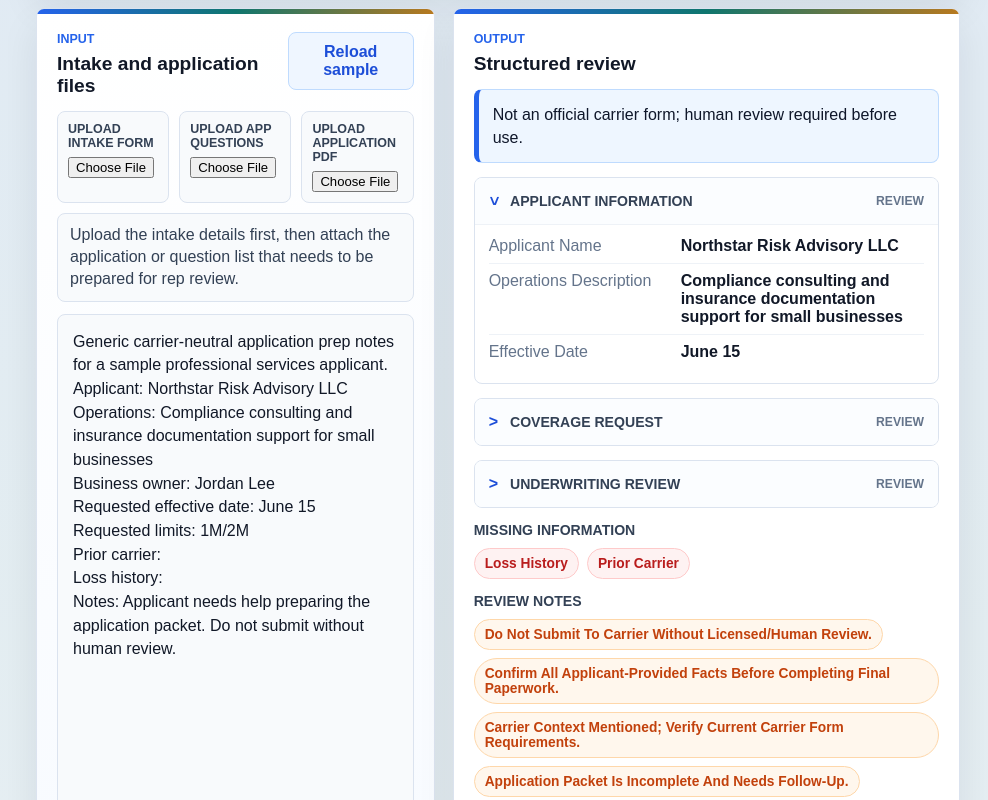
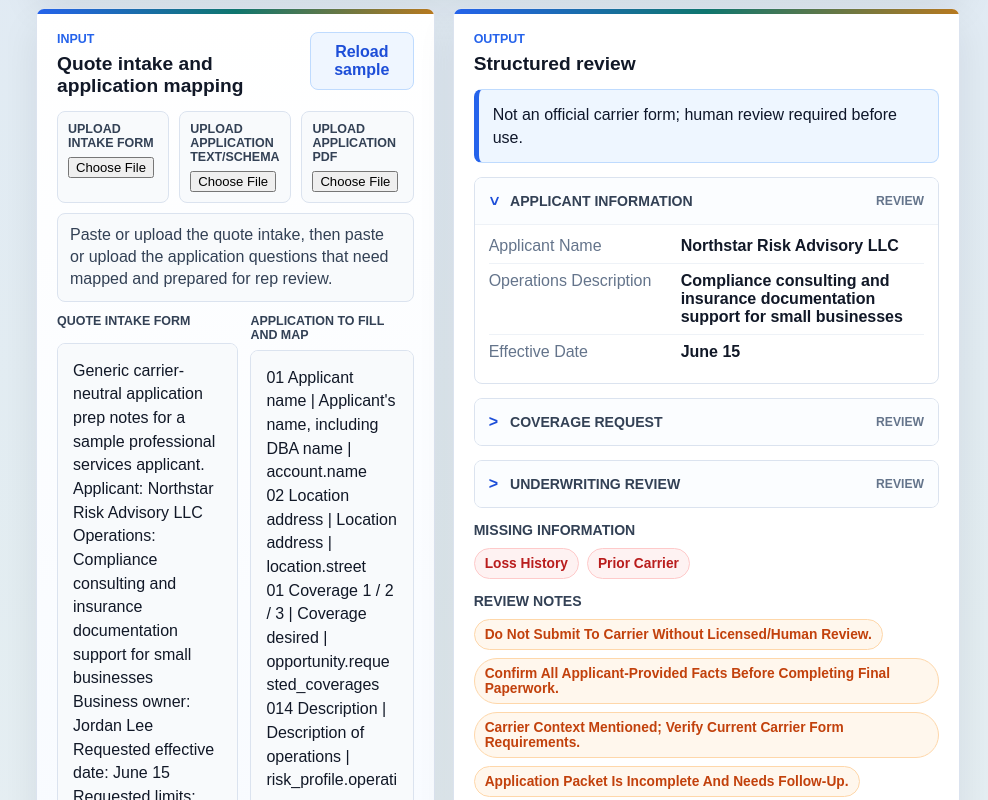
Before and after one commit to Tondie-HSPI/business-review-ai-orchestration, a Next.js app in the folder web/: page / in a window 1280 px wide. Shown: the part 900-1700 px from the top of the page, without its empty margins (292-1280 px from the left). Built offline with nearby package versions, Linux system fonts and the light colour scheme.

Commit message:
Add intake and application mapping inputs

```diff
--- a/web/app/globals.css
+++ b/web/app/globals.css
@@ -421,6 +421,29 @@ textarea {
   line-height: 1.48;
   color: var(--ink);
   background: #f8fafc;
+}
+
+.intakeAppGrid {
+  display: grid;
+  grid-template-columns: minmax(0, 1fr) minmax(0, 0.9fr);
+  gap: 12px;
+}
+
+.textInputBlock {
+  display: grid;
+  gap: 8px;
+  min-width: 0;
+}
+
+.textInputBlock span {
+  color: #334155;
+  font-size: 0.78rem;
+  font-weight: 800;
+  text-transform: uppercase;
+}
+
+.textInputBlock textarea {
+  min-height: 460px;
 }
 
 .uploadGrid {
@@ -988,7 +1011,8 @@ pre {
   }
 
   .uploadGrid,
-  .uploadStatus {
+  .uploadStatus,
+  .intakeAppGrid {
     grid-template-columns: 1fr;
   }
 }
--- a/web/app/page.tsx
+++ b/web/app/page.tsx
@@ -27,6 +27,7 @@ export default function Home() {
   const [text, setText] = useState(applicationSample);
   const [sourceRecord, setSourceRecord] = useState<SalesforceLikeRecord | null>(null);
   const [formQuestions, setFormQuestions] = useState<FormQuestion[]>(defaultLiquorRestaurantQuestions);
+  const [applicationText, setApplicationText] = useState<string>(questionsToText(defaultLiquorRestaurantQuestions));
   const [uploadedPdfName, setUploadedPdfName] = useState<string>("");
   const [uploadMessage, setUploadMessage] = useState<string>("");
   const [reviewedAnswers, setReviewedAnswers] = useState<Record<string, boolean>>({});
@@ -97,14 +98,16 @@ export default function Home() {
 
   async function handleQuestionUpload(file: File | null) {
     if (!file) return;
-    const parsed = JSON.parse(await file.text()) as FormQuestion[];
+    const content = await file.text();
+    const parsed = parseApplicationQuestions(content);
+    setApplicationText(content);
     setFormQuestions(parsed);
     setMode((currentMode) => (
       currentMode === "application-prep" || currentMode === "contractor" || currentMode === "landscaper" || currentMode === "liquor-restaurant"
         ? currentMode
         : "application-prep"
     ));
-    setUploadMessage(`Loaded ${parsed.length} form questions from ${file.name}`);
+    setUploadMessage(`Loaded ${parsed.length} application questions from ${file.name}`);
     setReviewedAnswers({});
   }
 
@@ -117,6 +120,12 @@ export default function Home() {
         : "application-prep"
     ));
     setUploadMessage(`Attached carrier app PDF: ${file.name}`);
+    setReviewedAnswers({});
+  }
+
+  function handleApplicationTextChange(value: string) {
+    setApplicationText(value);
+    setFormQuestions(parseApplicationQuestions(value));
     setReviewedAnswers({});
   }
 
@@ -235,7 +244,7 @@ export default function Home() {
             <div className="panelHeader">
               <div>
                 <p className="eyebrow">Input</p>
-                <h2>{showsApplicationUploads ? "Intake and application files" : "Business review request"}</h2>
+                <h2>{showsApplicationUploads ? "Quote intake and application mapping" : "Business review request"}</h2>
               </div>
               <button
                 type="button"
@@ -259,10 +268,10 @@ export default function Home() {
               {showsApplicationUploads && (
                 <>
                   <label>
-                    <span>Upload app questions</span>
+                    <span>Upload application text/schema</span>
                     <input
                       type="file"
-                      accept=".json"
+                      accept=".txt,.json"
                       onChange={(event) => handleQuestionUpload(event.target.files?.[0] ?? null)}
                     />
                   </label>
@@ -279,15 +288,36 @@ export default function Home() {
             </div>
             {showsApplicationUploads && (
               <div className="uploadHelp">
-                Upload the intake details first, then attach the application or question list that needs to be prepared for rep review.
+                Paste or upload the quote intake, then paste or upload the application questions that need mapped and prepared for rep review.
               </div>
             )}
             {uploadMessage && <div className="uploadMessage">{uploadMessage}</div>}
-            <textarea
-              value={text}
-              onChange={(event) => setText(event.target.value)}
-              aria-label="Request text"
-            />
+            {showsApplicationUploads ? (
+              <div className="intakeAppGrid">
+                <label className="textInputBlock">
+                  <span>Quote intake form</span>
+                  <textarea
+                    value={text}
+                    onChange={(event) => setText(event.target.value)}
+                    aria-label="Quote intake form"
+                  />
+                </label>
+                <label className="textInputBlock">
+                  <span>Application to fill and map</span>
+                  <textarea
+                    value={applicationText}
+                    onChange={(event) => handleApplicationTextChange(event.target.value)}
+                    aria-label="Application to fill and map"
+                  />
+                </label>
+              </div>
+            ) : (
+              <textarea
+                value={text}
+                onChange={(event) => setText(event.target.value)}
+                aria-label="Request text"
+              />
+            )}
           </div>
 
           <div className="panel">
@@ -352,6 +382,84 @@ function parseWorkflowMode(value: string | null): WorkflowMode | null {
   ];
 
   return modes.find((mode) => mode === value) ?? null;
+}
+
+function questionsToText(questions: FormQuestion[]) {
+  return questions
+    .map((question) => `${question.pdf_field} | ${question.question} | ${question.source_field}`)
+    .join("\n");
+}
+
+function parseApplicationQuestions(value: string): FormQuestion[] {
+  const trimmed = value.trim();
+  if (!trimmed) return defaultLiquorRestaurantQuestions;
+
+  if (trimmed.startsWith("[")) {
+    try {
+      const parsed = JSON.parse(trimmed) as FormQuestion[];
+      return parsed.filter((item) => item.id && item.question).map((item, index) => ({
+        id: item.id || `question_${index + 1}`,
+        question: item.question,
+        source_field: item.source_field || guessSourceField(item.question),
+        pdf_field: item.pdf_field || `Application question ${index + 1}`
+      }));
+    } catch {
+      return defaultLiquorRestaurantQuestions;
+    }
+  }
+
+  const questions = trimmed
+    .split(/\r?\n/)
+    .map((line) => line.trim())
+    .filter(Boolean)
+    .map((line, index) => {
+      const parts = line.split("|").map((part) => part.trim()).filter(Boolean);
+      const pdfField = parts.length >= 2 ? parts[0] : `Application question ${index + 1}`;
+      const question = parts.length >= 2 ? parts[1] : line.replace(/^\d+[\).\-\s]+/, "");
+      const sourceField = parts.length >= 3 ? parts[2] : guessSourceField(question);
+
+      return {
+        id: slugifyQuestion(question) || `question_${index + 1}`,
+        question,
+        source_field: sourceField,
+        pdf_field: pdfField
+      };
+    });
+
+  return questions.length ? questions : defaultLiquorRestaurantQuestions;
+}
+
+function slugifyQuestion(question: string) {
+  return question
+    .toLowerCase()
+    .replace(/[^a-z0-9]+/g, "_")
+    .replace(/^_+|_+$/g, "")
+    .slice(0, 52);
+}
+
+function guessSourceField(question: string) {
+  const lowered = question.toLowerCase();
+  if (lowered.includes("applicant") || lowered.includes("insured") || lowered.includes("named insured")) return "account.name";
+  if (lowered.includes("dba")) return "account.dba";
+  if (lowered.includes("address") || lowered.includes("location")) return "location.street";
+  if (lowered.includes("city")) return "location.city";
+  if (lowered.includes("state")) return "location.state";
+  if (lowered.includes("zip")) return "location.zip";
+  if (lowered.includes("email")) return "account.email";
+  if (lowered.includes("phone")) return "account.phone";
+  if (lowered.includes("coverage")) return "opportunity.requested_coverages";
+  if (lowered.includes("limit")) return "opportunity.general_liability_limit";
+  if (lowered.includes("operation") || lowered.includes("description")) return "risk_profile.operations";
+  if (lowered.includes("food sales")) return "risk_profile.food_sales";
+  if (lowered.includes("alcohol") || lowered.includes("liquor sales")) return "risk_profile.alcohol_sales";
+  if (lowered.includes("entertainment")) return "risk_profile.entertainment";
+  if (lowered.includes("training")) return "risk_profile.liquor_training";
+  if (lowered.includes("claim") || lowered.includes("loss")) return "risk_profile.claims_or_violations";
+  if (lowered.includes("certificate holder")) return "certificate_request.certificate_holder";
+  if (lowered.includes("additional insured")) return "certificate_request.additional_insured_requested";
+  if (lowered.includes("waiver")) return "certificate_request.waiver_of_subrogation_requested";
+  if (lowered.includes("primary") || lowered.includes("noncontributory")) return "certificate_request.primary_and_noncontributory_requested";
+  return "intake.review_required";
 }
 
 function Metric({ label, value }: { label: string; value: string }) {
--- a/web/lib/workflows.ts
+++ b/web/lib/workflows.ts
@@ -1077,7 +1077,39 @@ function answerQuestion(
     liquor_training: fields.liquor_training
   };
 
-  return fallbackMap[question.id] ?? null;
+  const sourceFieldFallback: Record<string, string | null | undefined> = {
+    "account.name": fields.applicant,
+    "account.dba": fields.dba,
+    "account.email": fields.email,
+    "account.phone": fields.phone,
+    "location.street": fields.location_address,
+    "location.city": fields.city,
+    "location.state": fields.state,
+    "location.zip": fields.zip,
+    "opportunity.requested_coverages": fields.coverage_requested,
+    "opportunity.general_liability_limit": fields.gl_limit,
+    "opportunity.liquor_liability_limit": fields.liquor_limit,
+    "risk_profile.operations": fields.operations,
+    "risk_profile.food_sales": fields.food_sales,
+    "risk_profile.alcohol_sales": fields.alcohol_sales,
+    "risk_profile.catering_sales": fields.catering_sales,
+    "risk_profile.entertainment": fields.entertainment,
+    "risk_profile.security": fields.security,
+    "risk_profile.liquor_training": fields.liquor_training,
+    "risk_profile.claims_or_violations": fields.claims_or_violations,
+    "risk_profile.years_experience": fields.years_experience,
+    "risk_profile.contractor_operations": fields.contractor_operations,
+    "risk_profile.landscaping_operations": fields.landscaping_operations,
+    "certificate_request.certificate_holder": fields.certificate_holder,
+    "certificate_request.certificate_holder_address": fields.certificate_holder_address,
+    "certificate_request.certificate_holder_email": fields.certificate_holder_email,
+    "certificate_request.additional_insured_requested": fields.additional_insured_requested,
+    "certificate_request.waiver_of_subrogation_requested": fields.waiver_requested,
+    "certificate_request.primary_and_noncontributory_requested": fields.primary_noncontributory_requested,
+    "certificate_request.special_certificate_wording": fields.special_certificate_wording
+  };
+
+  return fallbackMap[question.id] ?? sourceFieldFallback[question.source_field] ?? null;
 }
 
 function lookupPath(record: SalesforceLikeRecord, dottedPath: string): unknown {
```
